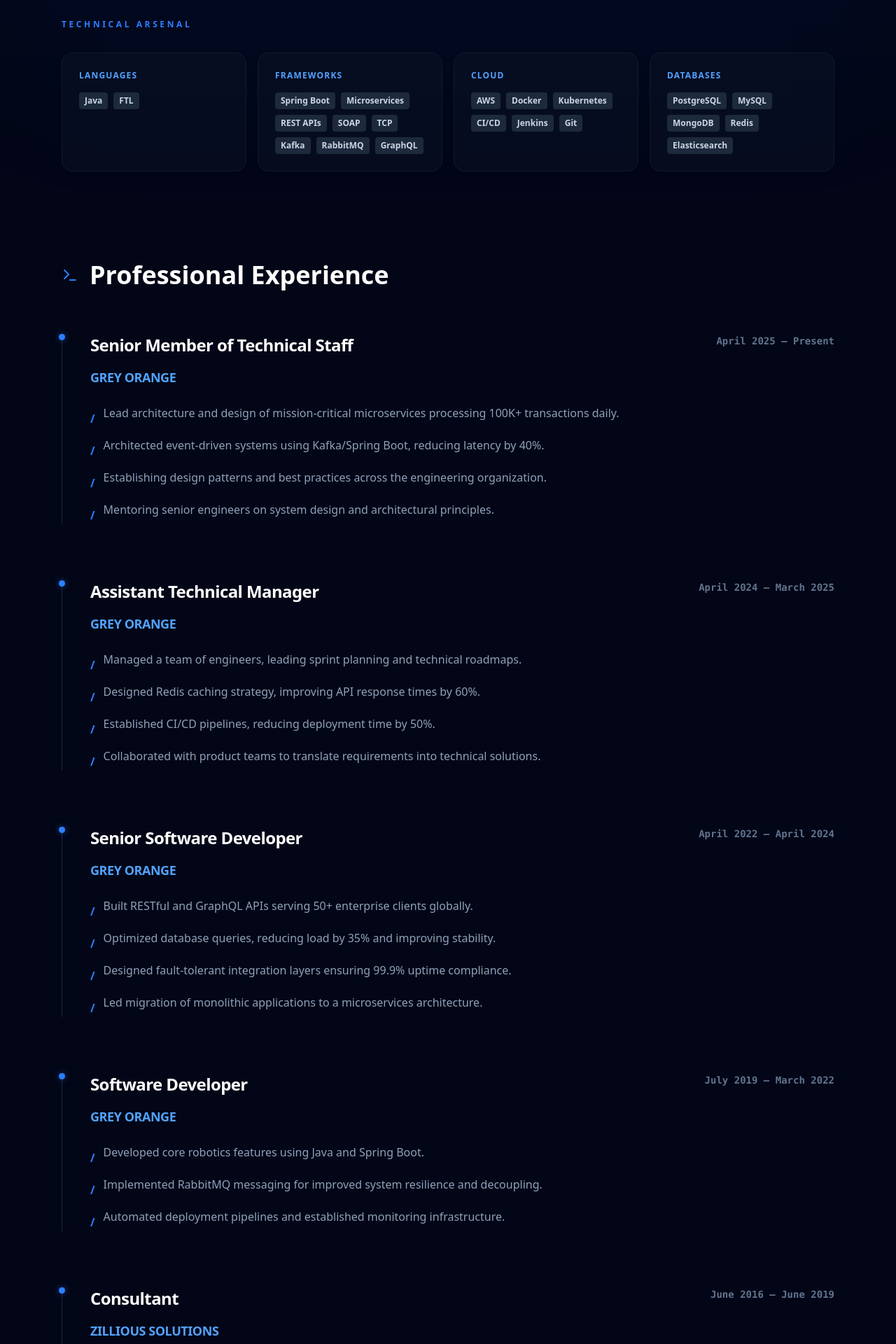
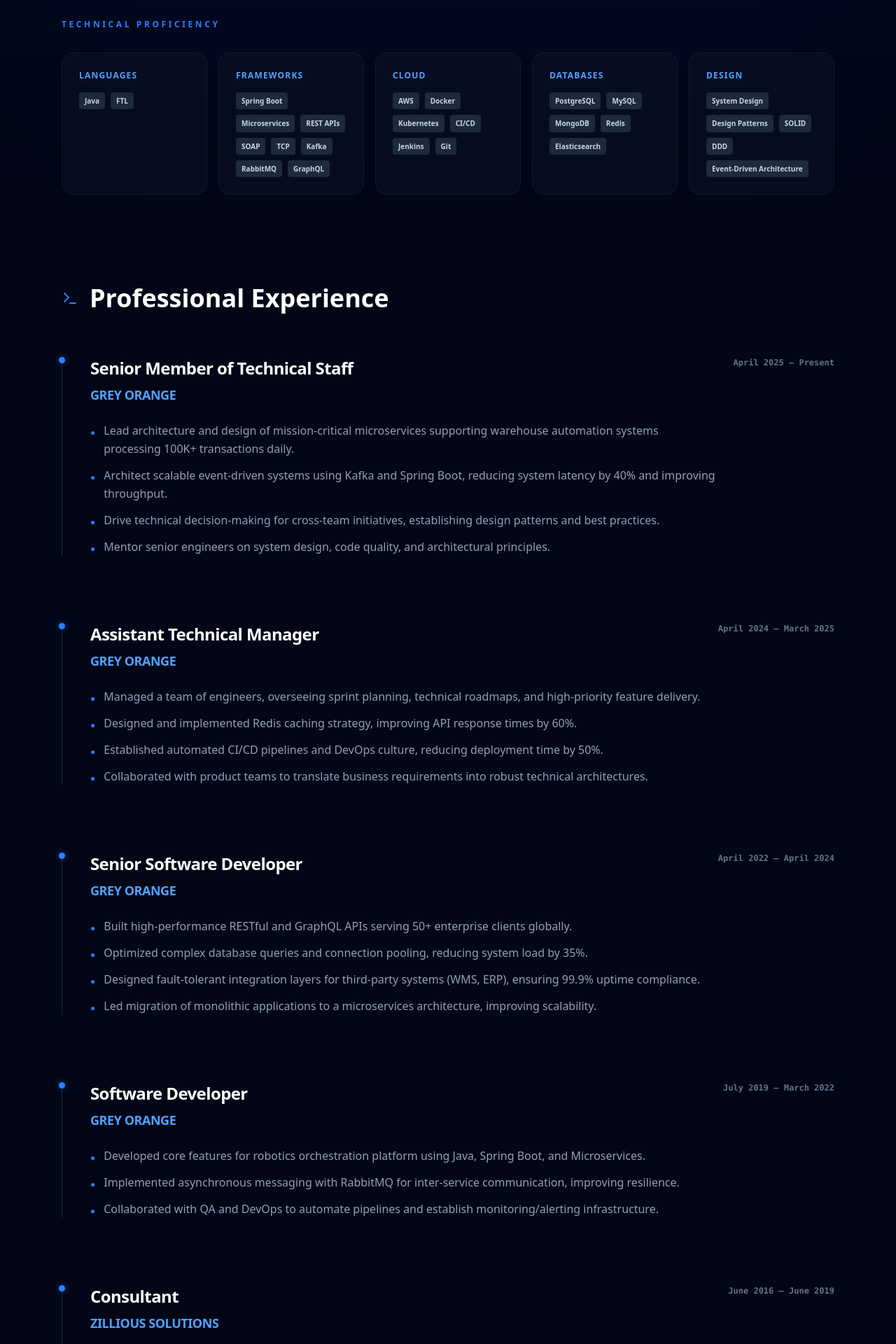
Before and after one commit to ashishbhatiaindia/ashish-portfolio, a Next.js app: page / in a window 1280 px wide. Shown: the part 520-2440 px from the top of the page at 70% size. Built offline with nearby package versions, Linux system fonts and the light colour scheme.

Commit message:
Update page.tsx

```diff
--- a/app/page.tsx
+++ b/app/page.tsx
@@ -3,8 +3,7 @@
 import {
   Zap, Database, Cpu, Mail, MapPin, Phone,
   Terminal, Server, Shield, GraduationCap, Award, ChevronRight,
-  Code, Users, Layers, Layout,
-  Linkedin as LucideLinkedin
+  Code, Users, Layers, Layout, Share2, Globe, Box
 } from 'lucide-react';
 
 export default function FullPortfolio() {
@@ -12,7 +11,8 @@
     languages: ["Java", "FTL"],
     frameworks: ["Spring Boot", "Microservices", "REST APIs", "SOAP", "TCP", "Kafka", "RabbitMQ", "GraphQL"],
     cloud: ["AWS", "Docker", "Kubernetes", "CI/CD", "Jenkins", "Git"],
-    databases: ["PostgreSQL", "MySQL", "MongoDB", "Redis", "Elasticsearch"]
+    databases: ["PostgreSQL", "MySQL", "MongoDB", "Redis", "Elasticsearch"],
+    design: ["System Design", "Design Patterns", "SOLID", "DDD", "Event-Driven Architecture"]
   };
 
   return (
@@ -33,25 +33,25 @@
             <a href="mailto:ashishbhatia.india@gmail.com" className="flex items-center gap-2 hover:text-white transition-colors"><Mail size={18}/> ashishbhatia.india@gmail.com</a>
             <span className="flex items-center gap-2"><Phone size={18}/> 8800847114</span>
             <span className="flex items-center gap-2"><MapPin size={18}/> Gurugram, India</span>
-            <a href="https://linkedin.com/in/ashishbhatia" target="_blank" rel="noopener noreferrer" className="flex items-center gap-2 hover:text-white transition-colors"><LucideLinkedin size={18}/> LinkedIn</a>
+            <a href="https://linkedin.com/in/ashishbhatia" target="_blank" className="flex items-center gap-2 hover:text-white transition-colors"><Share2 size={18}/> LinkedIn Profile</a>
           </div>
 
           <p className="mt-12 max-w-4xl text-xl text-slate-300">
-            Senior software engineer with 9+ years of experience designing and building scalable distributed systems. Expert in microservices, system design, and delivering high-impact solutions for enterprise-scale applications.
+            Senior software engineer with <span className="text-blue-400 font-bold">9+ years of experience</span> designing and building scalable distributed systems. Expert in microservices, system design, and delivering high-impact solutions for enterprise-scale robotics and automation.
           </p>
         </motion.div>
       </section>
 
-      {/* TECHNICAL SKILLS */}
+      {/* TECHNICAL SKILLS BENTO GRID */}
       <section className="relative px-6 max-w-6xl mx-auto mb-32">
-        <h2 className="text-xs font-black uppercase tracking-[0.3em] text-blue-500 mb-8">Technical Arsenal</h2>
-        <div className="grid grid-cols-1 md:grid-cols-2 lg:grid-cols-4 gap-4">
+        <h2 className="text-xs font-black uppercase tracking-[0.3em] text-blue-500 mb-8">Technical Proficiency</h2>
+        <div className="grid grid-cols-1 md:grid-cols-2 lg:grid-cols-5 gap-4">
           {Object.entries(skills).map(([category, items]) => (
             <div key={category} className="p-6 rounded-2xl bg-slate-900/40 border border-slate-800/50 backdrop-blur-sm">
               <h3 className="text-xs font-black uppercase tracking-widest text-blue-400 mb-4">{category}</h3>
               <div className="flex flex-wrap gap-2">
                 {items.map(item => (
-                  <span key={item} className="px-2 py-1 bg-slate-800 rounded text-xs font-bold text-slate-300">{item}</span>
+                  <span key={item} className="px-2 py-1 bg-slate-800 rounded text-[10px] font-bold text-slate-300">{item}</span>
                 ))}
               </div>
             </div>
@@ -65,16 +65,16 @@
           <Terminal className="text-blue-500" /> Professional Experience
         </h2>
 
-        <div className="space-y-20">
+        <div className="space-y-24">
           <ExperienceBlock
             title="Senior Member of Technical Staff"
             company="Grey Orange"
             date="April 2025 – Present"
             bullets={[
-              "Lead architecture and design of mission-critical microservices processing 100K+ transactions daily.",
-              "Architected event-driven systems using Kafka/Spring Boot, reducing latency by 40%.",
-              "Establishing design patterns and best practices across the engineering organization.",
-              "Mentoring senior engineers on system design and architectural principles."
+              "Lead architecture and design of mission-critical microservices supporting warehouse automation systems processing 100K+ transactions daily.",
+              "Architect scalable event-driven systems using Kafka and Spring Boot, reducing system latency by 40% and improving throughput.",
+              "Drive technical decision-making for cross-team initiatives, establishing design patterns and best practices.",
+              "Mentor senior engineers on system design, code quality, and architectural principles."
             ]}
           />
 
@@ -83,10 +83,10 @@
             company="Grey Orange"
             date="April 2024 – March 2025"
             bullets={[
-              "Managed a team of engineers, leading sprint planning and technical roadmaps.",
-              "Designed Redis caching strategy, improving API response times by 60%.",
-              "Established CI/CD pipelines, reducing deployment time by 50%.",
-              "Collaborated with product teams to translate requirements into technical solutions."
+              "Managed a team of engineers, overseeing sprint planning, technical roadmaps, and high-priority feature delivery.",
+              "Designed and implemented Redis caching strategy, improving API response times by 60%.",
+              "Established automated CI/CD pipelines and DevOps culture, reducing deployment time by 50%.",
+              "Collaborated with product teams to translate business requirements into robust technical architectures."
             ]}
           />
 
@@ -95,10 +95,10 @@
             company="Grey Orange"
             date="April 2022 – April 2024"
             bullets={[
-              "Built RESTful and GraphQL APIs serving 50+ enterprise clients globally.",
-              "Optimized database queries, reducing load by 35% and improving stability.",
-              "Designed fault-tolerant integration layers ensuring 99.9% uptime compliance.",
-              "Led migration of monolithic applications to a microservices architecture."
+              "Built high-performance RESTful and GraphQL APIs serving 50+ enterprise clients globally.",
+              "Optimized complex database queries and connection pooling, reducing system load by 35%.",
+              "Designed fault-tolerant integration layers for third-party systems (WMS, ERP), ensuring 99.9% uptime compliance.",
+              "Led migration of monolithic applications to a microservices architecture, improving scalability."
             ]}
           />
 
@@ -107,9 +107,9 @@
             company="Grey Orange"
             date="July 2019 – March 2022"
             bullets={[
-              "Developed core robotics features using Java and Spring Boot.",
-              "Implemented RabbitMQ messaging for improved system resilience and decoupling.",
-              "Automated deployment pipelines and established monitoring infrastructure."
+              "Developed core features for robotics orchestration platform using Java, Spring Boot, and Microservices.",
+              "Implemented asynchronous messaging with RabbitMQ for inter-service communication, improving resilience.",
+              "Collaborated with QA and DevOps to automate pipelines and establish monitoring/alerting infrastructure."
             ]}
           />
 
@@ -118,9 +118,9 @@
             company="Zillious Solutions"
             date="June 2016 – June 2019"
             bullets={[
-              "Developed enterprise Java applications for banking and finance clients.",
-              "Integrated secure payment gateways and third-party APIs.",
-              "Provided technical consultation and requirement gathering directly with clients."
+              "Developed and deployed enterprise Java applications for banking and finance clients.",
+              "Integrated secure payment gateways and third-party APIs ensuring compliant transaction processing.",
+              "Worked directly with clients to gather requirements and provide technical consultation."
             ]}
           />
         </div>
@@ -172,15 +172,15 @@
   return (
     <motion.div initial={{ opacity: 0 }} whileInView={{ opacity: 1 }} className="relative pl-10 border-l border-slate-800">
       <div className="absolute -left-[5px] top-0 w-[9px] h-[9px] rounded-full bg-blue-500 shadow-[0_0_10px_rgba(59,130,246,0.5)]" />
-      <div className="flex flex-col md:flex-row md:justify-between mb-4">
+      <div className="flex flex-col md:flex-row md:justify-between mb-2">
         <h3 className="text-2xl font-bold text-white tracking-tight">{title}</h3>
-        <span className="text-slate-500 font-mono text-sm font-bold">{date}</span>
+        <span className="text-slate-500 font-mono text-xs font-bold">{date}</span>
       </div>
       <p className="text-blue-400 font-bold mb-6 text-lg tracking-tight uppercase">{company}</p>
       <ul className="space-y-3 max-w-4xl">
         {bullets.map((point: string, i: number) => (
           <li key={i} className="text-slate-400 flex gap-3 text-sm md:text-base leading-relaxed">
-            <span className="text-blue-500 mt-2 font-bold select-none">/</span>
+            <span className="text-blue-500 mt-2 font-bold select-none text-xs">●</span>
             {point}
           </li>
         ))}
@@ -194,7 +194,7 @@
     <div>
       <h4 className="text-xl font-bold text-slate-200">{degree}</h4>
       <p className="text-blue-400 font-medium">{uni}</p>
-      <p className="text-slate-500 text-xs font-black uppercase mt-1 tracking-widest">{loc}</p>
+      <p className="text-slate-500 text-[10px] font-black uppercase mt-1 tracking-widest">{loc}</p>
     </div>
   );
 }
```
